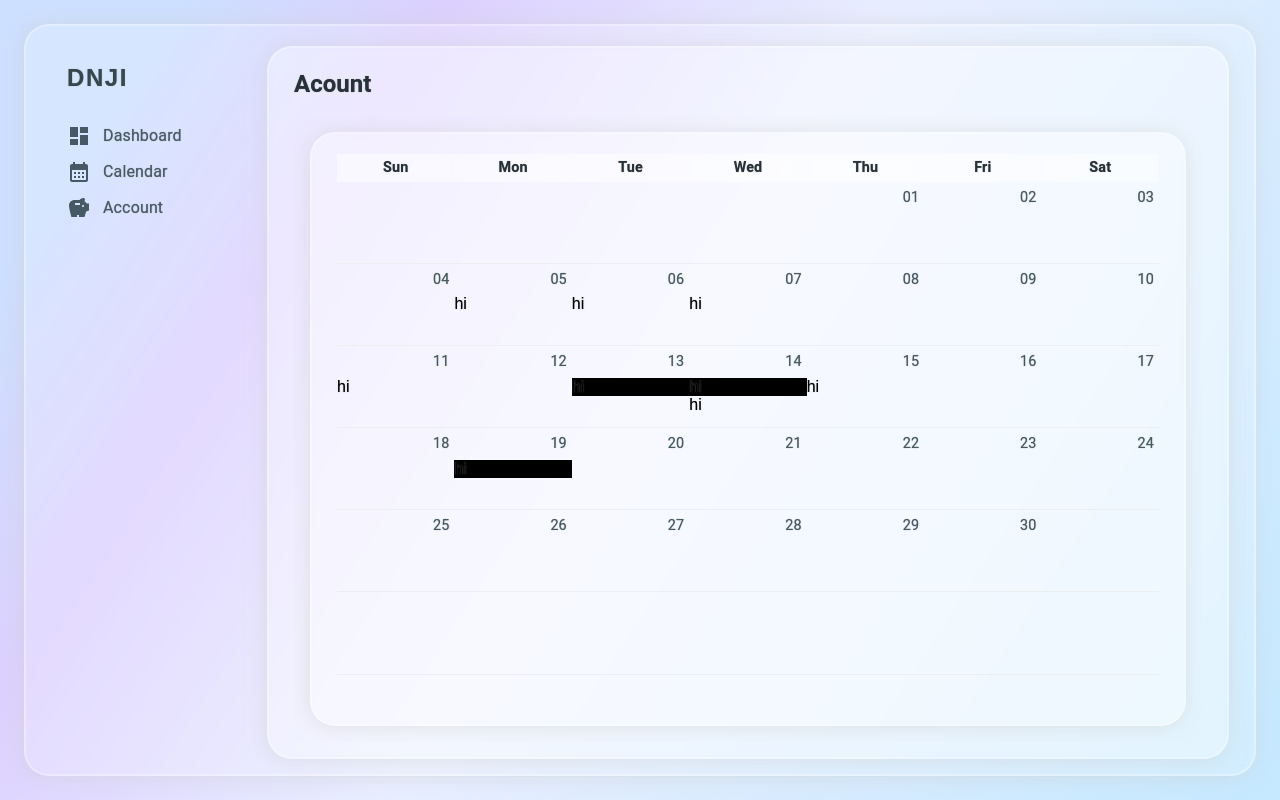
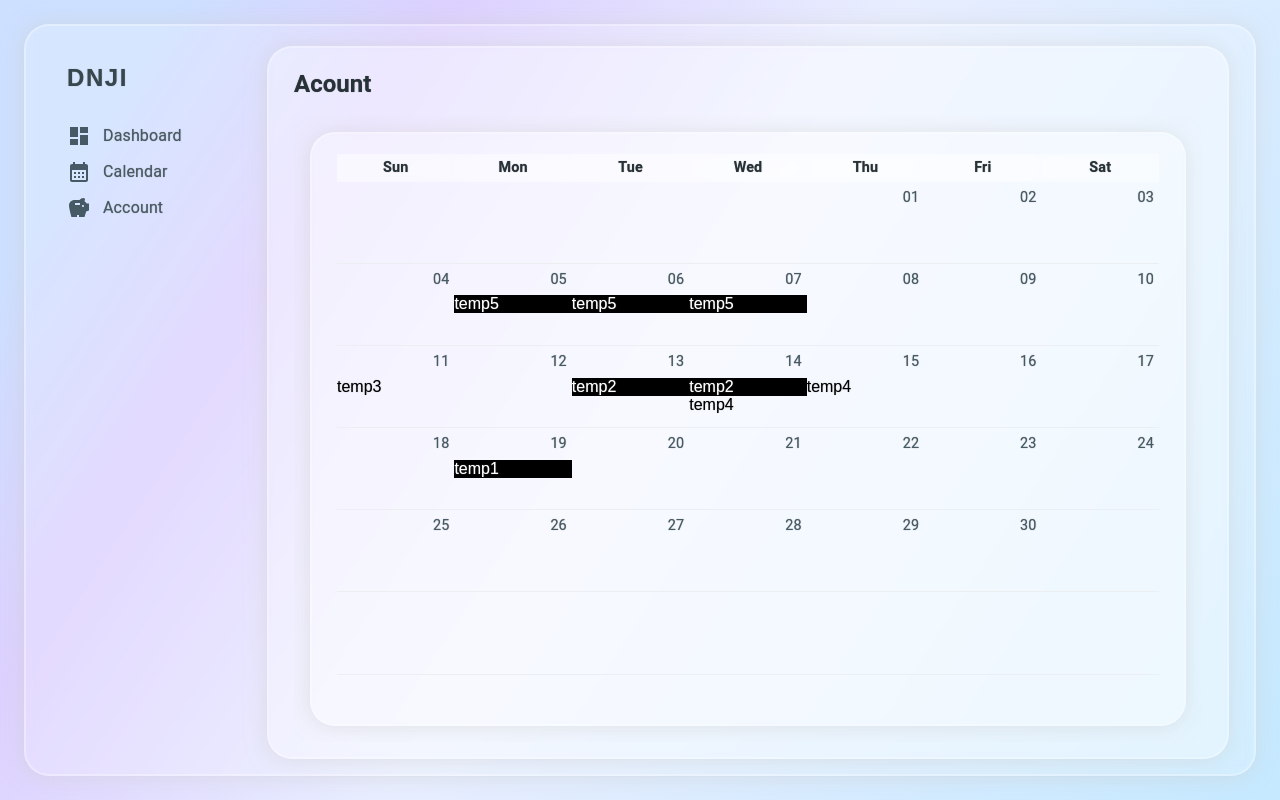
Before and after one commit to inhyeok-kim/doongji_web, a React (Create React App) app: page /calendar in a window 1280 px wide. Built offline with nearby package versions, Linux system fonts and the light colour scheme.

Commit message:
1. 이벤트 약간 수정

```diff
--- a/src/Modules/Calendar/api/TempData.ts
+++ b/src/Modules/Calendar/api/TempData.ts
@@ -31,6 +31,7 @@ export const eventList : Event[] = [
         id : '5',
         title : 'temp5',
         start : '2023-06-05T12:30',
-        end : '2023-06-07T:23:59'
+        end : '2023-06-07T:23:59',
+        isAllDay : true,
     },
 ]
--- a/src/Modules/Calendar/views/DayGridOfMonth.tsx
+++ b/src/Modules/Calendar/views/DayGridOfMonth.tsx
@@ -23,14 +23,24 @@ export default function DayGridOfMonth({
     const [selectEndIndex,setSelectEndIndex] = useState<number>();
 
     useEffect(()=>{
-        setEventArray(events?.map(e=>{
+        const arr = events?.map(e=>{
             const event = {...e};
             const startStr = e.start!.substring(0,e.start!.indexOf('T'));
             const endStr = e.end!.substring(0,e.end!.indexOf('T'));
             event.startDate = new Date(startStr);
             event.endDate = new Date(endStr);
             return event;
-        }));
+        });
+        arr?.sort((a,b)=>{
+            if(a.isAllDay && !b.isAllDay){
+                return -1;
+            }
+            if(!a.isAllDay && b.isAllDay){
+                return 1;
+            }
+            return b.startDate!.getTime() - a.startDate!.getTime();
+        })
+        setEventArray(arr);
     },[events]);
 
     useEffect(()=>{
@@ -161,8 +171,8 @@ export default function DayGridOfMonth({
                                                 return true
                                             }
                                         }).map(e=>{
-                                            return <div style={{background : e.isAllDay ? 'black' : ''}}>
-                                                hi
+                                            return <div style={{background : e.isAllDay ? 'black' : '', color : e.isAllDay ? 'white' : ''}}>
+                                                {e.title}
                                             </div>
                                         })
                                     }
```
